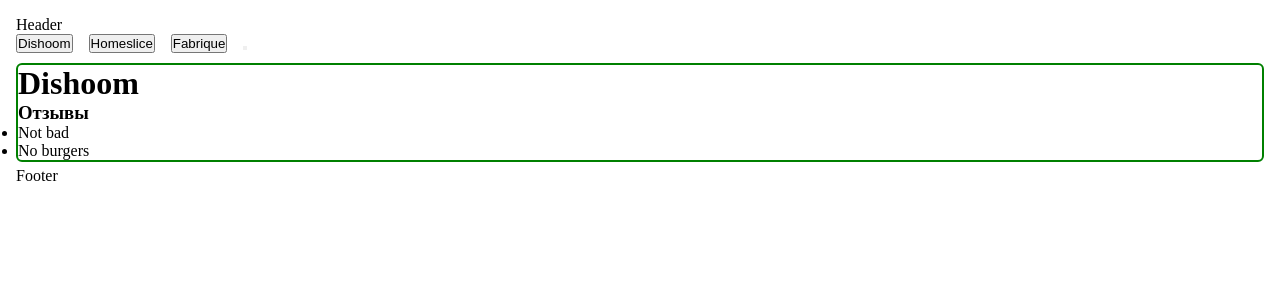
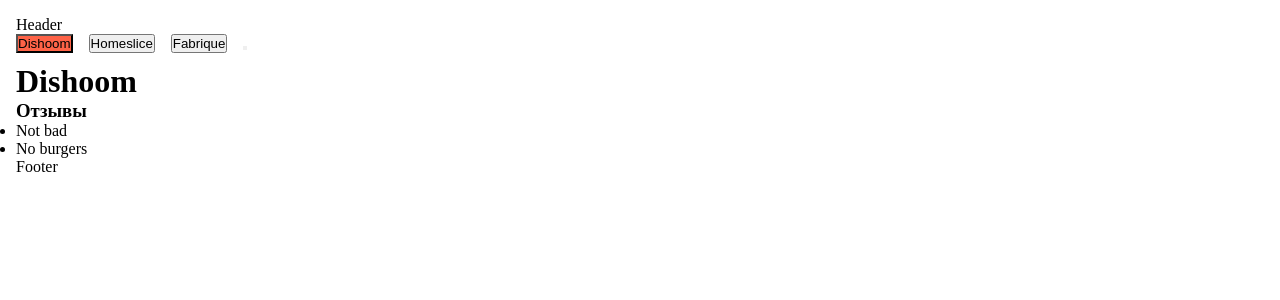
Before and after one commit to vladimirplyukhin89/NextEpisode, a React (Vite) app: page / in a window 1280 px wide. Shown: the top 300 px of the page. Built offline with nearby package versions, Linux system fonts and the light colour scheme.

Commit message:
Added some chnges

```diff
--- a/src/App.css
+++ b/src/App.css
@@ -17,9 +17,3 @@
 .tabs .active {
     background: tomato;
 }
-
-.restaurants {
-    border: 2px solid green;
-    border-radius: 6px;
-    margin-bottom: 5px;
-}
--- a/src/App.jsx
+++ b/src/App.jsx
@@ -18,7 +18,7 @@
             {restaurants?.length
             ?
             <>
-                <Tabs openTab={openTab} isActive={activeTab } />
+                <Tabs openTab={openTab} activeTab={activeTab} />
                 {restaurants[activeTab] && <Restaurants restaurants={restaurants[activeTab]} />}
             </>
             :
--- a/src/components/Restaurants/components.jsx
+++ b/src/components/Restaurants/components.jsx
@@ -9,7 +9,7 @@
     const { name, menu, reviews } = restaurants
 
     return (
-        <div className='restaurants'>
+        <div>
             {Boolean(name?.length) && <h1>{name}</h1>}
             {Boolean(menu?.length) && <Menu menu={menu} />}
             {Boolean(reviews?.length) && <Reviews reviews={reviews} />}
--- a/src/components/Tabs/component.jsx
+++ b/src/components/Tabs/component.jsx
@@ -1,13 +1,14 @@
 import { restaurants } from "../../../materials/mock.js";
 
 export const Tabs = ({ openTab, activeTab }) => {
+    console.log('activeTab', activeTab)
     return (
         <div className='tabs'>
             {
                 restaurants.map((restaurant, index) => (
                     <div key={restaurant.id}>
                         <button
-                            className={restaurant.id === activeTab ? 'active' : ''}
+                            className={index === activeTab ? 'active' : ''}
                             data-index={index}
                             onClick={openTab}
                         >{restaurant.name}</button>
```
